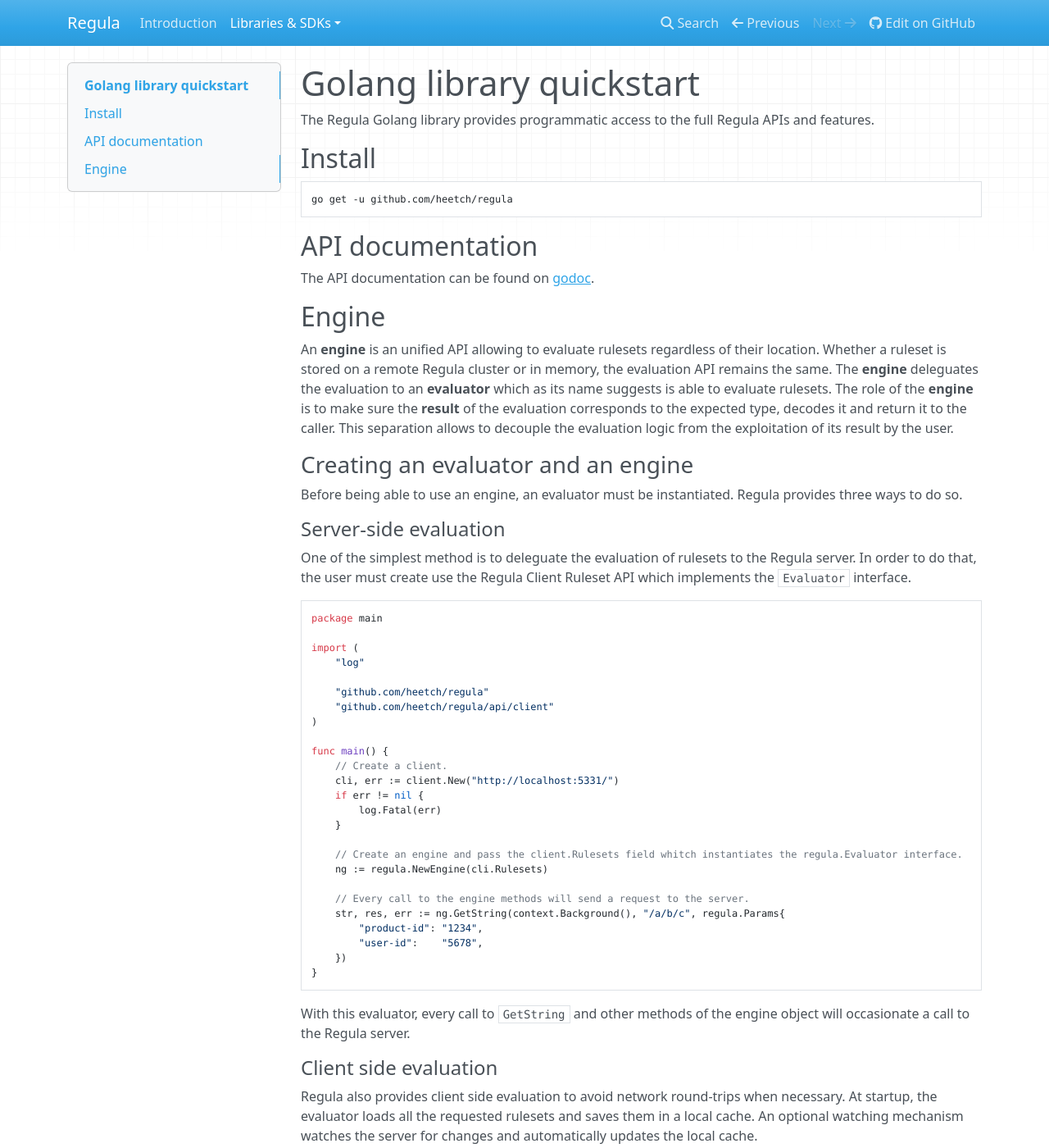
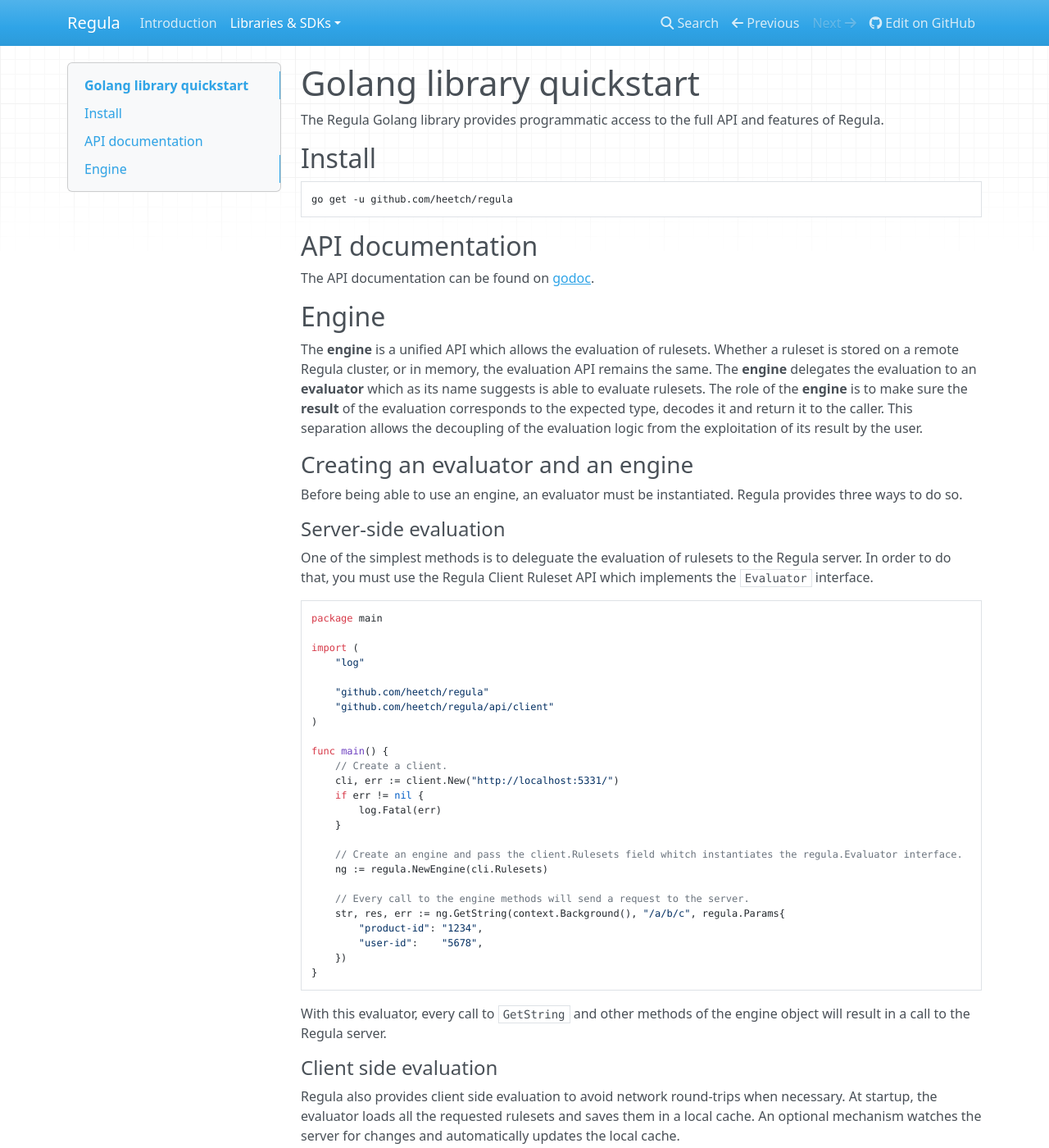
Before and after one commit to heetch/regula, an MkDocs documentation site: the page built from docs/clients/go.md, in a window 1280 px wide and 1400 px high. Shown: the whole window at 82% size. Built offline with MkDocs 1.6.1, drawn with Linux system fonts in a browser that asks for light colours; nearby versions of some CDN libraries; old or Windows-style settings are respelled for this version of MkDocs.

Commit message:
Fix typos and grammar mistakes

````diff
--- a/docs/clients/go.md
+++ b/docs/clients/go.md
@@ -1,6 +1,6 @@
 # Golang library quickstart
 
-The Regula Golang library provides programmatic access to the full Regula APIs and features.
+The Regula Golang library provides programmatic access to the full API and features of Regula.
 
 ## Install
 
@@ -14,8 +14,8 @@
 
 ## Engine
 
-An **engine** is an unified API allowing to evaluate rulesets regardless of their location. Whether a ruleset is stored on a remote Regula cluster or in memory, the evaluation API remains the same. The **engine** deleguates the evaluation to an **evaluator** which as its name suggests is able to evaluate rulesets. The role of the **engine** is to make sure the **result** of the evaluation corresponds to the expected type, decodes it and return it to the caller.
-This separation allows to decouple the evaluation logic from the exploitation of its result by the user.
+The **engine** is a unified API which allows the evaluation of rulesets.  Whether a ruleset is stored on a remote Regula cluster, or in memory, the evaluation API remains the same. The **engine** delegates the evaluation to an **evaluator** which as its name suggests is able to evaluate rulesets. The role of the **engine** is to make sure the **result** of the evaluation corresponds to the expected type, decodes it and return it to the caller.
+This separation allows the decoupling of the evaluation logic from the exploitation of its result by the user.
 
 ### Creating an evaluator and an engine
 
@@ -24,8 +24,8 @@
 
 #### Server-side evaluation
 
-One of the simplest method is to deleguate the evaluation of rulesets to the Regula server.
-In order to do that, the user must create use the Regula Client Ruleset API which implements the `Evaluator` interface.
+One of the simplest methods is to deleguate the evaluation of rulesets to the Regula server.
+In order to do that, you must use the Regula Client Ruleset API which implements the `Evaluator` interface.
 
 ```go
 package main
@@ -55,13 +55,13 @@
 }
 ```
 
-With this evaluator, every call to `GetString` and other methods of the engine object will occasionate a call to the Regula server.
+With this evaluator, every call to `GetString` and other methods of the engine object will result in a call to the Regula server.
 
 #### Client side evaluation
 
 Regula also provides client side evaluation to avoid network round-trips when necessary.
 At startup, the evaluator loads all the requested rulesets and saves them in a local cache.
-An optional watching mechanism watches the server for changes and automatically updates the local cache.
+An optional mechanism watches the server for changes and automatically updates the local cache.
 
 ```go
 package main
````
Also changed, not shown: docs/index.md (+37 -37 lines).
